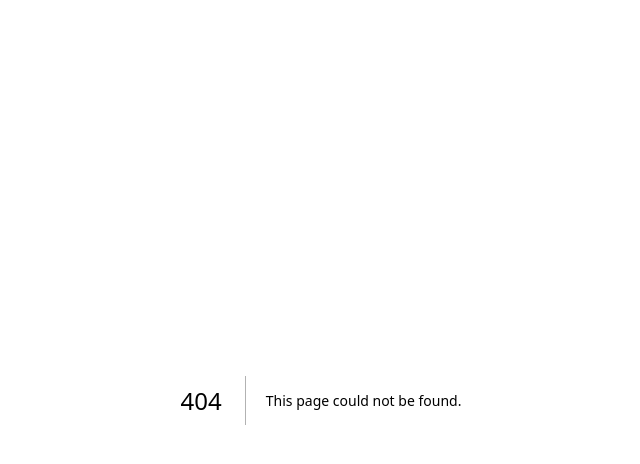
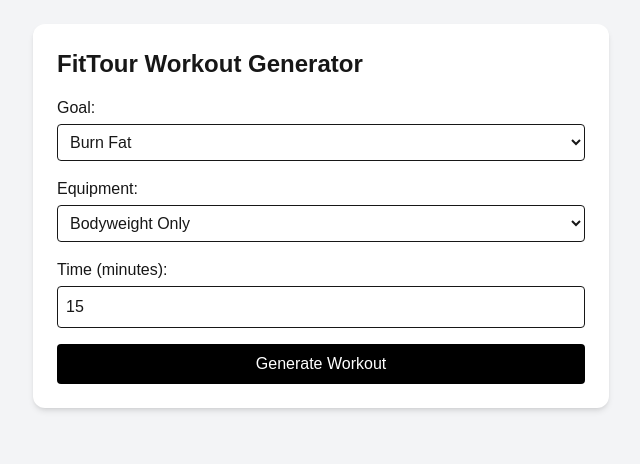
Before and after one commit to PresTroph/FitTour, a Next.js app: page /app in a window 1280 px wide. Before the commit this address had no page. Shown: the top 464 px of the page, without its empty margins (319-959 px from the left). Built offline with nearby package versions, Linux system fonts and the light colour scheme.

Commit message:
created workout forms and workout engine/logic and initialized overall project

```diff
--- /dev/null
+++ b/components/forms/WorkoutForm.tsx
@@ -0,0 +1,55 @@
+import { useState } from "react";
+import {generateWorkout} from "../../lib/workoutEngine";
+
+interface WorkoutFormProps {
+  onGenerate: (workout: string[]) => void;
+}
+
+export default function WorkoutForm({ onGenerate }: WorkoutFormProps) {
+  const [goal, setGoal] = useState("burn");
+  const [equipment, setEquipment] = useState("bodyweight");
+  const [time, setTime] = useState("15");
+
+  const handleSubmit = (e: React.FormEvent) => {
+    e.preventDefault();
+    // Placeholder values — actual logic soon
+    onGenerate(generateWorkout({ goal, equipment, time }));
+  };
+
+  return (
+    <form onSubmit={handleSubmit} className="space-y-4">
+      <div>
+        <label className="block font-medium mb-1">Goal:</label>
+        <select value={goal} onChange={(e) => setGoal(e.target.value)} className="w-full border rounded p-2">
+          <option value="burn">Burn Fat</option>
+          <option value="tone">Tone Muscle</option>
+          <option value="build">Build Strength</option>
+        </select>
+      </div>
+
+      <div>
+        <label className="block font-medium mb-1">Equipment:</label>
+        <select value={equipment} onChange={(e) => setEquipment(e.target.value)} className="w-full border rounded p-2">
+          <option value="bodyweight">Bodyweight Only</option>
+          <option value="bands">Resistance Bands</option>
+          <option value="dumbbells">Dumbbells</option>
+          <option value="hotel">Hotel Gym</option>
+        </select>
+      </div>
+
+      <div>
+        <label className="block font-medium mb-1">Time (minutes):</label>
+        <input
+          type="number"
+          value={time}
+          onChange={(e) => setTime(e.target.value)}
+          className="w-full border rounded p-2"
+        />
+      </div>
+
+      <button type="submit" className="w-full bg-black text-white py-2 rounded hover:opacity-90">
+        Generate Workout
+      </button>
+    </form>
+  );
+}
--- /dev/null
+++ b/lib/workoutEngine.ts
@@ -0,0 +1,37 @@
+export interface WorkoutInput {
+    goal: string;
+    equipment: string;
+    time: string;
+  }
+
+  export function generateWorkout({ goal, equipment, time }: WorkoutInput): string[] {
+    const mins = parseInt(time);
+    const exercises: string[] = [];
+
+    if (equipment === "bodyweight") {
+      if (goal === "burn") {
+        exercises.push("Jumping Jacks – 2 min", "High Knees – 1 min", "Burpees – 10 reps");
+      } else if (goal === "tone") {
+        exercises.push("Plank – 1 min", "Lunges – 3x12", "Pushups – 3x10");
+      } else {
+        exercises.push("Pike Pushups – 3x8", "Bulgarian Split Squats – 3x10", "Slow Squats – 3x12");
+      }
+    }
+
+    if (equipment === "bands") {
+      exercises.push("Band Rows – 3x15", "Band Squats – 3x12", "Overhead Press – 3x10");
+    }
+
+    if (equipment === "dumbbells") {
+      exercises.push("Dumbbell Deadlifts – 3x10", "Chest Press – 3x12", "Shoulder Press – 3x10");
+    }
+
+    if (equipment === "hotel") {
+      exercises.push("Treadmill Run – 5 mins", "Cable Rows – 3x15", "Leg Press – 3x10");
+    }
+
+    exercises.push(`Stretch & cool down – 3 mins`);
+    exercises.push(`Total time: ~${mins} minutes`);
+
+    return exercises.slice(0, 4); // Limit for now
+  }
--- /dev/null
+++ b/pages/app.tsx
@@ -0,0 +1,25 @@
+import { useState } from "react";
+import WorkoutForm from "../components/forms/WorkoutForm";
+
+export default function AppPage() {
+  const [result, setResult] = useState<string[]>([]);
+
+  return (
+    <main className="min-h-screen bg-gray-100 p-6">
+      <div className="max-w-xl mx-auto bg-white rounded-xl shadow-md p-6">
+        <h1 className="text-2xl font-bold mb-4">FitTour Workout Generator</h1>
+        <WorkoutForm onGenerate={setResult} />
+        {result.length > 0 && (
+          <div className="mt-6">
+            <h2 className="text-xl font-semibold mb-2">Your Workout:</h2>
+            <ul className="list-disc pl-5 space-y-1">
+              {result.map((line, index) => (
+                <li key={index}>{line}</li>
+              ))}
+            </ul>
+          </div>
+        )}
+      </div>
+    </main>
+  );
+}
```
Also changed, not shown: 1 other file (tests, documents, lock files or other folders).
